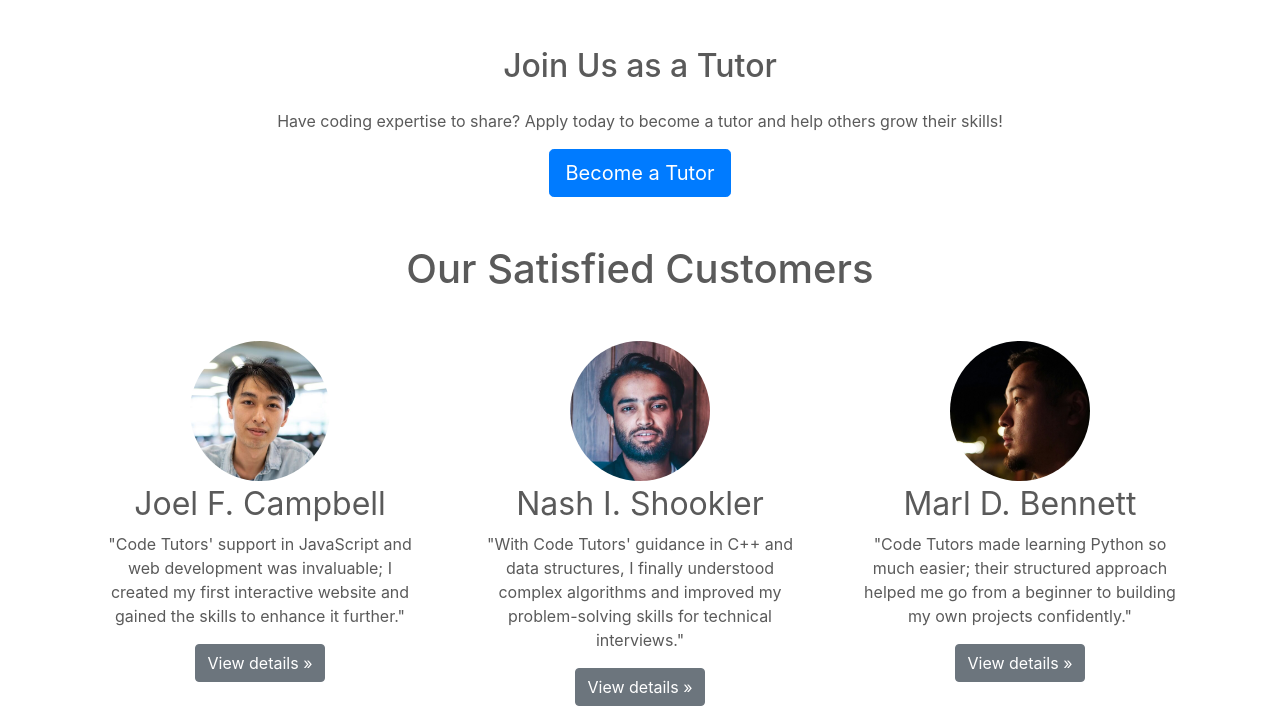
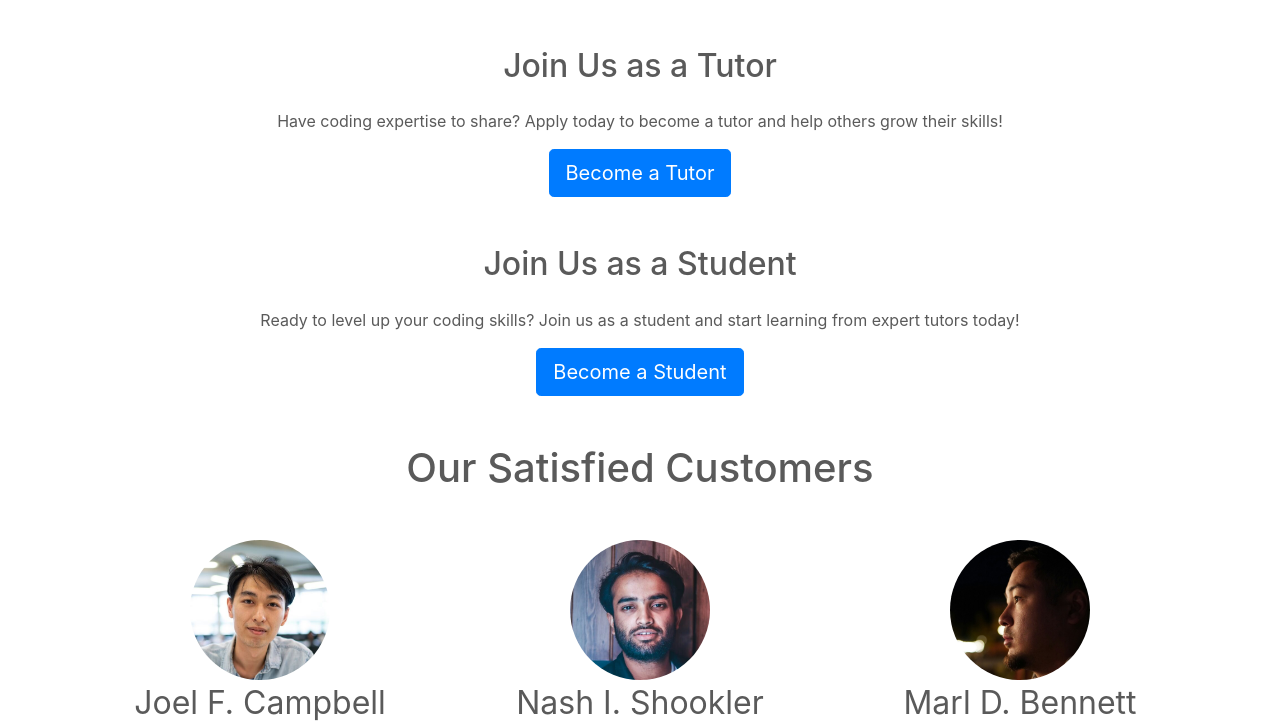
Before and after one commit to jd-paul/project-dragonfly, a Django app: template tutorials/templates/home.html in a window 1280 px wide. Shown: the part 529-1250 px from the top of the page. Run offline with Django 3.2, Linux system fonts and the light colour scheme; the template is opened without the code that fills it, so the values that code supplies are empty; some libraries are stand-ins or nearby versions.

Commit message:
Students can now sign up from the home page.

```diff
--- a/tutorials/templates/home.html
+++ b/tutorials/templates/home.html
@@ -93,6 +93,13 @@
       <h2 class="mb-4">Join Us as a Tutor</h2>
       <p>Have coding expertise to share? Apply today to become a tutor and help others grow their skills!</p>
       <a href="{% url 'tutor_signup' %}" class="btn btn-primary btn-lg">Become a Tutor</a>
+    </div>
+
+    <!-- Become a Student Section -->
+    <div class="container text-center my-5">
+      <h2 class="mb-4">Join Us as a Student</h2>
+      <p>Ready to level up your coding skills? Join us as a student and start learning from expert tutors today!</p>
+      <a href="{% url 'sign_up' %}" class="btn btn-primary btn-lg">Become a Student</a>
     </div>
 
     <!-- Marketing messaging and featurettes
```
